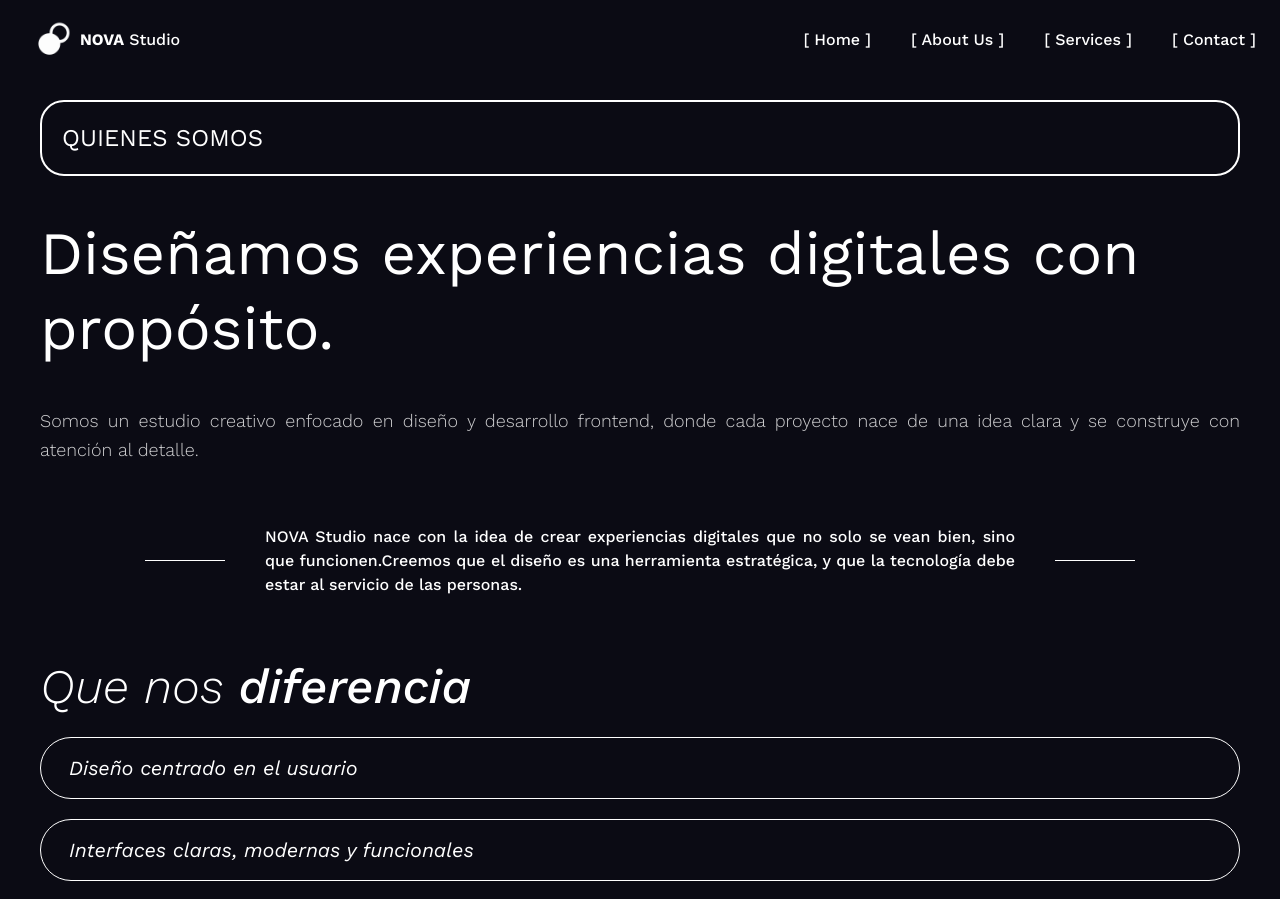
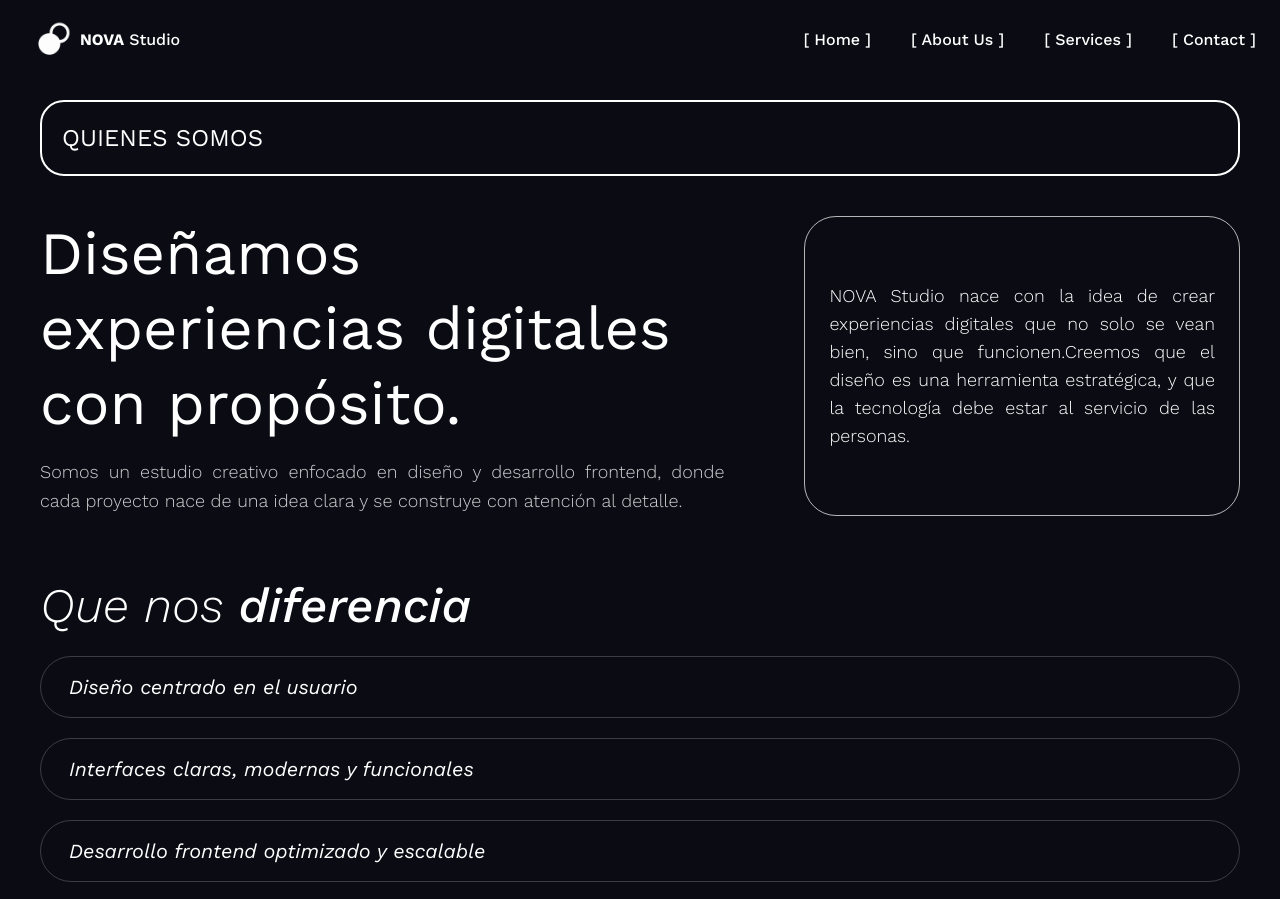
Before and after one commit to NicoleGluj/nova_studio_frontend, a React (Vite) app: page /aboutUs in a window 1280 px wide. Shown: the top 899 px of the page. Built offline with nearby package versions, Linux system fonts and the light colour scheme.

Commit message:
fixed: AboutUs content

```diff
--- a/src/pages/AbooutUs.jsx
+++ b/src/pages/AbooutUs.jsx
@@ -9,8 +9,8 @@ export const AboutUs = () => {
         <section className="pt-25 pb-10 px-10">
           <h2 className="text-white py-5 px-5 text-2xl border-2 w-full rounded-3xl font-regular uppercase">Quienes somos</h2>
         </section>
-        <section className="bg-[#0B0B14] py- px-10  gap-10  items-stretch">
-          <div className="text-white flex flex-col gap-4 sm:gap-10 justify-center">
+        <section className="bg-[#0B0B14] px-10 gap-6 lg:gap-20  items-stretch flex flex-col lg:flex-row">
+          <div className="text-white flex flex-col  gap-4 sm:gap-4 justify-center">
             <h2 className="text-4xl md:text-5xl lg:text-6xl 2xl:text-7xl leading-tight">
               Diseñamos experiencias digitales con propósito.
             </h2>
@@ -18,30 +18,27 @@ export const AboutUs = () => {
               Somos un estudio creativo enfocado en diseño y desarrollo frontend, donde cada proyecto nace de una idea clara y se construye con atención al detalle.
             </p>
           </div>
-        </section>
-        <section className="mt-15">
-          <div className="flex justify-center items-center gap-10">
-            <div className="w-20 h-px bg-white"> </div>
-            <p className="text-white font-medium text-justify max-w-[250px] sm:max-w-[400px] lg:max-w-[750px]">
+          <div className="flex justify-center items-center gap-10 ">
+            <p className="border border-white/70 rounded-4xl p-6 text-white font-light text-justify h-full lg:max-w-[900px] flex justify-center items-center lg:text-lg 2xl:text-xl">
               NOVA Studio nace con la idea de crear experiencias digitales que no solo se vean bien, sino que funcionen.Creemos que el diseño es una herramienta estratégica, y que la tecnología debe estar al servicio de las personas.
             </p>
-            <div className="w-20 h-px bg-white"> </div>
           </div>
         </section>
-        <section className="flex flex-col bg-[#0B0B14] px-10 border-b  border-b-white">
+
+        <section className="flex flex-col bg-[#0B0B14] px-10 border-b border-b-white text-white">
           <h2 className="text-3xl md:text-4xl lg:text-5xl 2xl:text-6xl leading-tight text-white mt-15 font-light italic">
             Que nos <span className="font-medium">diferencia</span>
           </h2>
-          <p className="mt-5 border border-white p-4 rounded-4xl text-white px-7 italic text-sm sm:text-[18px] lg:text-xl 2xl:text-2xl">
+          <p className="mt-5 border border-white/20 p-4 rounded-4xl text-white px-7 italic text-sm sm:text-[18px] lg:text-xl 2xl:text-2xl">
             Diseño centrado en el usuario
           </p>
-          <p className="mt-5 border border-white p-4 rounded-4xl text-white px-7 italic text-sm sm:text-[18px] lg:text-xl 2xl:text-2xl">
+          <p className="mt-5 border border-white/20 p-4 rounded-4xl text-white px-7 italic text-sm sm:text-[18px] lg:text-xl 2xl:text-2xl">
             Interfaces claras, modernas y funcionales
           </p>
-          <p className="mt-5 border border-white p-4 rounded-4xl text-white px-7 italic text-sm sm:text-[18px] lg:text-xl 2xl:text-2xl">
+          <p className="mt-5 border border-white/20 p-4 rounded-4xl text-white px-7 italic text-sm sm:text-[18px] lg:text-xl 2xl:text-2xl">
             Desarrollo frontend optimizado y escalable
           </p>
-          <p className="mt-5 border border-white p-4 rounded-4xl text-white px-7 italic text-sm sm:text-[18px] lg:text-xl 2xl:text-2xl mb-10">
+          <p className="mt-5 border border-white/20 p-4 rounded-4xl text-white px-7 italic text-sm sm:text-[18px] lg:text-xl 2xl:text-2xl mb-10">
             Comunicación simple y procesos transparentes
           </p>
         </section>
```
